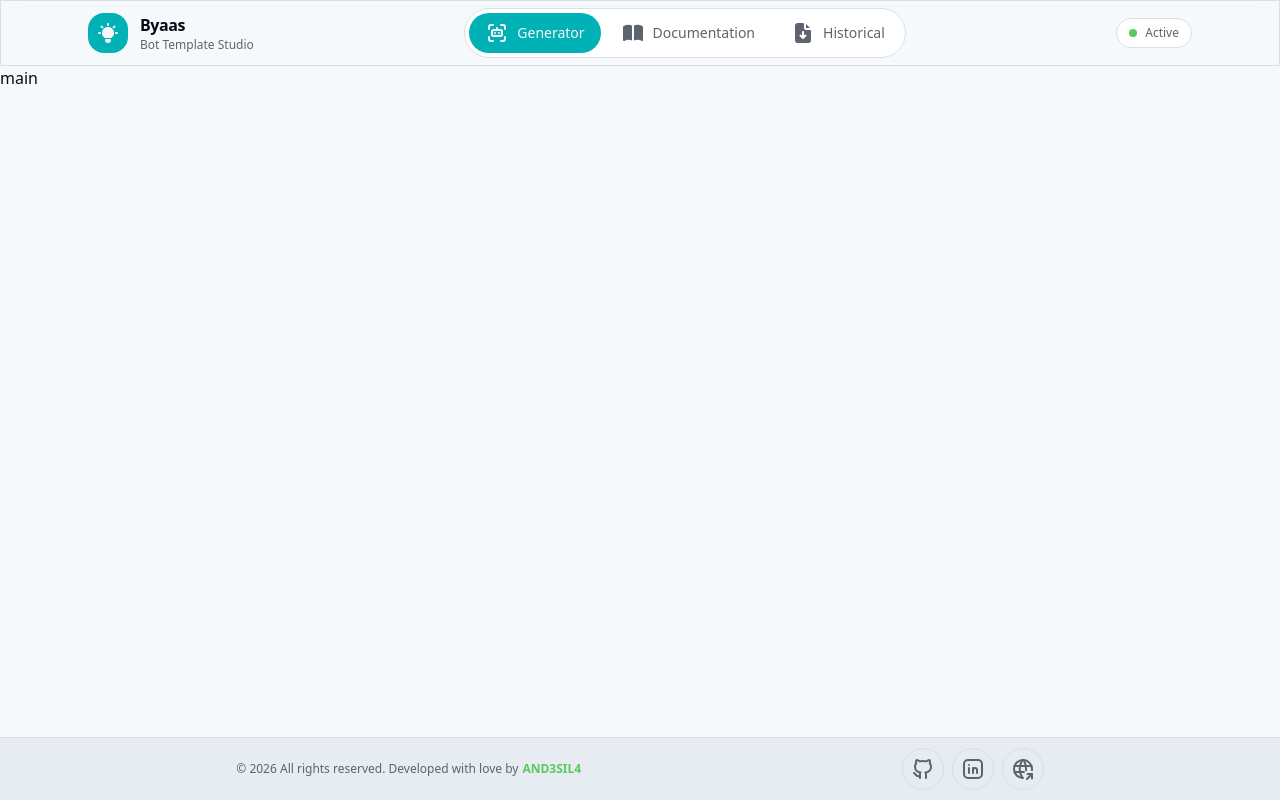
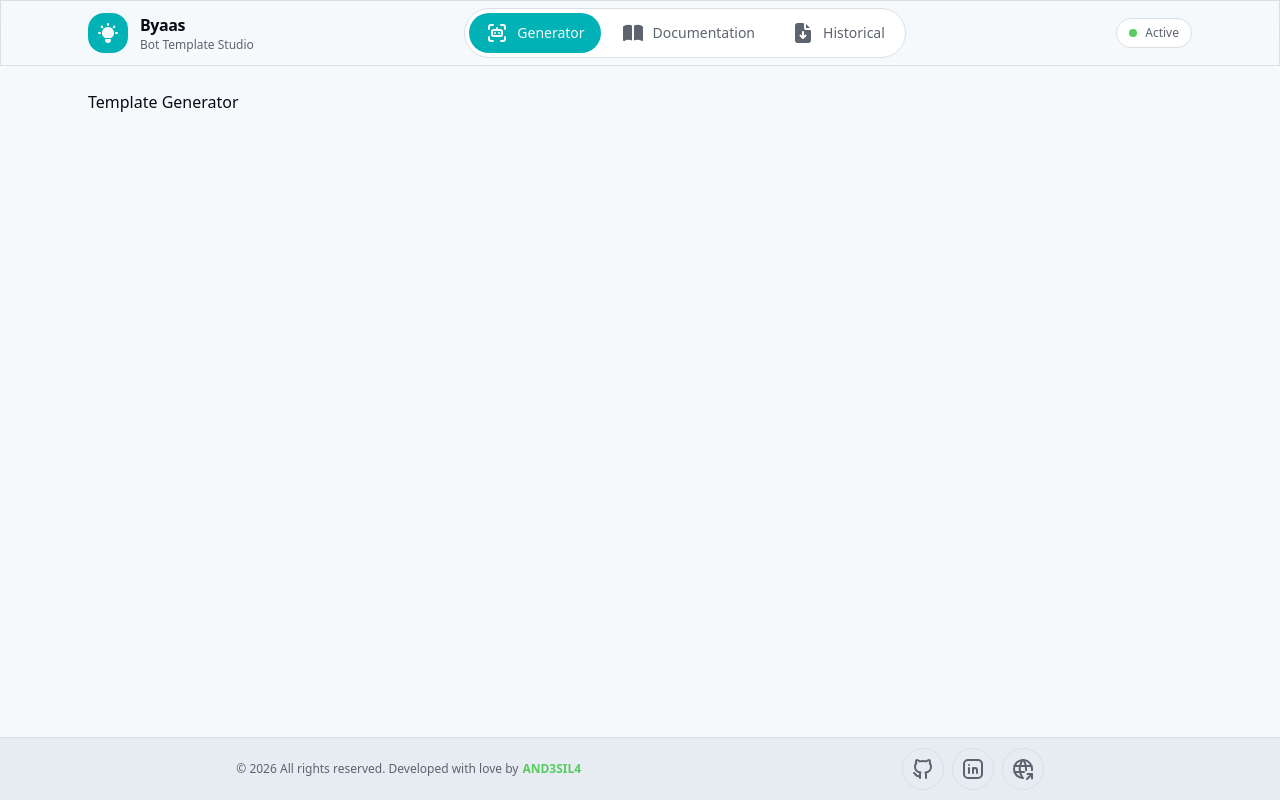
Before and after one commit to AND3SIL4/generate-template-aa, a React (Vite) app: page / in a window 1280 px wide. Built offline with nearby package versions, Linux system fonts and the light colour scheme.

Commit message:
style: implement more visual style to compoments

```diff
--- a/src/components/top-navbar.tsx
+++ b/src/components/top-navbar.tsx
@@ -43,7 +43,7 @@ const Navbar = ({ activeView, setActiveView }: NavbarProps) => {
               <button
                 key={item.id}
                 onClick={() => setActiveView(item.id)}
-                className={cn("flex items-center gap-2 rounded-full px-4 py-2 text-sm font-medium transition-colors",
+                className={cn("flex items-center gap-2 rounded-full px-4 py-2 text-sm font-medium transition-colors cursor-pointer",
                   isActive
                     ? "bg-primary text-primary-foreground"
                     : "text-muted-foreground hover:bg-muted hover:text-foreground")}
--- a/src/pages/home-page.tsx
+++ b/src/pages/home-page.tsx
@@ -1,6 +1,9 @@
 import { useState } from "react";
 import Footer from "../components/footer";
 import Navbar from "../components/top-navbar";
+import TemplateGenerator from "@/components/template-generator";
+import Documentation from "@/components/documentation";
+import TemplateHistory from "@/components/template-history";
 
 function HomePage() {
   // Manage the selecte view in all the application
@@ -10,7 +13,12 @@ function HomePage() {
     <div className="flex flex-col min-h-screen w-full bg-background">
       <Navbar activeView={activeView} setActiveView={setActiveView} />
       <main className="flex-1 overflow-auto">
-        main
+        <div className="mx-auto max-w-6xl p-4 md:p-6">
+          {/* Configure and render the main components */}
+          {activeView == "generator" && <TemplateGenerator />}
+          {activeView == "docs" && <Documentation />}
+          {activeView == "history" && <TemplateHistory />}
+        </div>
       </main>
       <Footer />
     </div>
```
